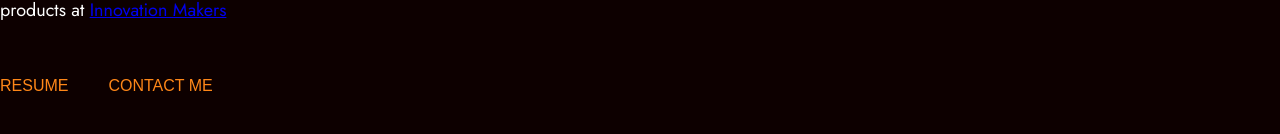
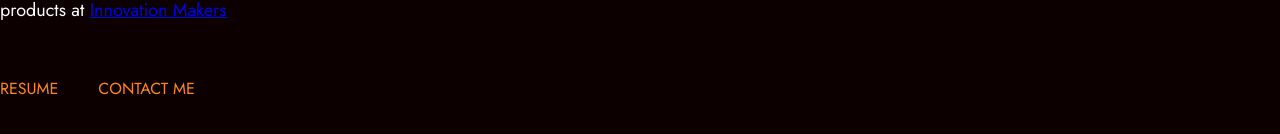
Before and after one commit to melanierodrigues/site, a Vue app: page / in a window 1280 px wide. Shown: the part 438-572 px from the top of the page. Built offline with nearby package versions, Linux system fonts and the light colour scheme; a web font is replaced by a local one; what vue-dragscroll would draw is missing.

Commit message:
work on Apresentation

```diff
--- a/src/components/ButtonBase.vue
+++ b/src/components/ButtonBase.vue
@@ -47,6 +47,7 @@ const buttonClass = computed(() => {
     padding: 16px 40px;
     gap: 8px;
 
+    font-family: 'Jost';
     color: var(--main-orange);
     background-color: transparent;
     border: none;
--- a/src/components/mainScroll/LittleApresentation.vue
+++ b/src/components/mainScroll/LittleApresentation.vue
@@ -7,7 +7,7 @@
         <div class="divider" />
         <p class="paragraph" v-html="t('littleApresentation.paragraph', { link: 'https://www.inm.pt/', target: '_blank' })" />
         <div class="buttons-wrapper">
-            <button-base :text="t('littleApresentation.resumeButton')" @clicked="download()"/>
+            <a class="resume" href="https://www.melanierodrigues.com/assets/M%C3%A9lanie%20Rodrigues_CV%20_2021.pdf">{{ t('littleApresentation.resumeButton') }}</a>
             <button-base :text="t('littleApresentation.contactMeButton')" @clicked="clickedButton"/>
         </div>
     </div>
@@ -20,57 +20,11 @@ import ButtonBase from '../../components/ButtonBase.vue'
 import { useI18n } from 'vue-i18n'
 const { t } = useI18n()
 
+
+// TO DO
 const clickedButton = () => {
   alert('This is a Button')
 }
-
-const download = async () => {
-    await fetch("https://www.africau.edu/images/default/sample.pdf", {
-    method: 'GET'
-}).then(resp => resp.blob())
-    .then(blob => {
-        const url = window.URL.createObjectURL(blob);
-        const a = document.createElement('a');
-        a.style.display = 'none';
-        a.href = url;
-        a.download = "name"; // the filename you want
-        document.body.appendChild(a);
-        a.click();
-        window.URL.revokeObjectURL(url);
-    })
-}
-
-// function download(url, filename) {
-// fetch(url).then(function(t) {
-//     return t.blob().then((b)=>{
-//         var a = document.createElement("a");
-//         a.href = URL.createObjectURL(b);
-//         a.setAttribute("download", filename);
-//         a.click();
-//     }
-//     );
-// });
-// }
-
-// function download() {
-//     var a = document.createElement("a")
-//     a.style = "display: none"
-//     a.href = "data:application/pdf;base64,<?= $file_content ?>"
-//     a.download = "https://www.melanierodrigues.com/assets/M%C3%A9lanie%20Rodrigues_CV%20_2021.pdf"
-//     document.body.appendChild(a)
-//     a.click()
-//     document.body.removeChild(a)
-// }
-
-// function download() {
-//     const linkSource = `data:application/pdf;base64,${'https://www.melanierodrigues.com/assets/M%C3%A9lanie%20Rodrigues_CV%20_2021.pdf'}`;
-//     const downloadLink = document.createElement("a");
-//     const fileName = "vct_illustration.pdf";
-
-//     downloadLink.href = linkSource;
-//     downloadLink.download = fileName;
-//     downloadLink.click();
-// }
 </script>
 
 <style lang="scss" scoped>
@@ -118,6 +72,10 @@ const download = async () => {
             }
 
             &:visited {
+                font-family: 'Jost';
+                font-weight: 400;
+                font-size: 16px;
+                line-height: 26px;
                 color: var(--main-white);
             }
         }
@@ -137,6 +95,27 @@ const download = async () => {
             font-weight: 400;
             font-size: 16px;
         }
+
+        .resume {
+            font-family: 'Jost';
+            font-style: normal;
+            font-weight: 400;
+            font-size: 16px;
+            line-height: 23px;
+            text-transform: uppercase;
+            color: var(--main-orange);
+
+            text-decoration-line: none;
+
+            &:hover {
+                text-decoration-line: underline;
+            }
+
+            &:visited {
+                font-size: 16px;
+                color: var(--main-orange);
+            }
+        }
     }
 }
 </style>
```
